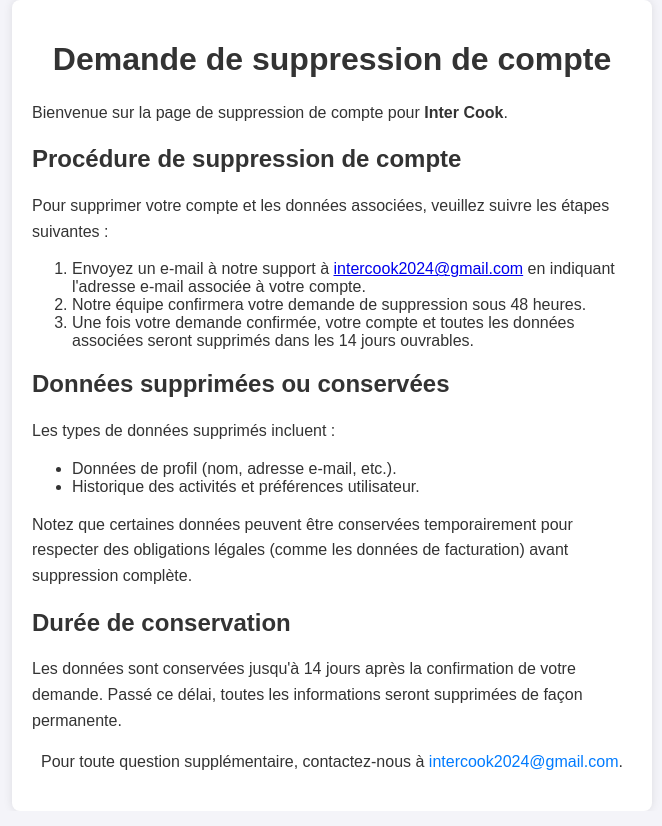
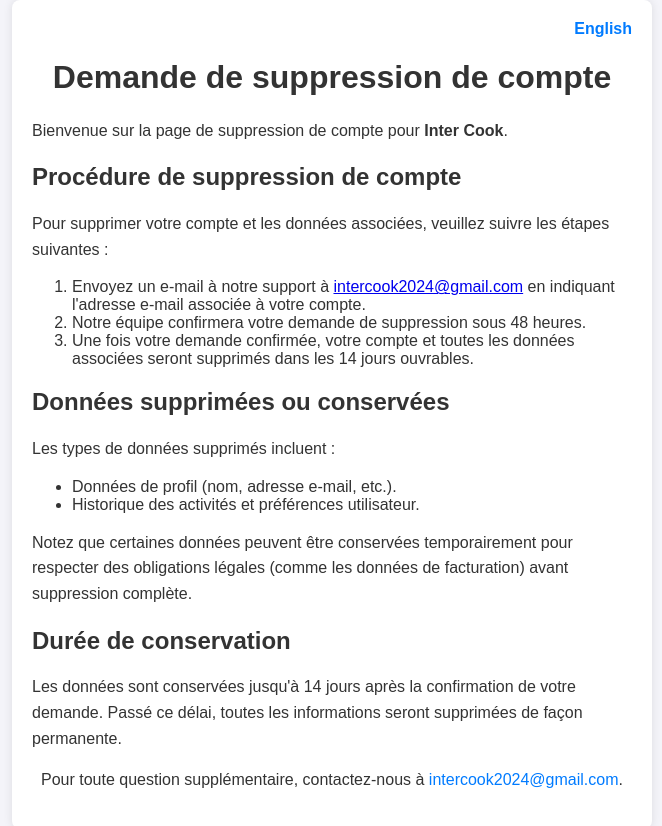
Before and after one commit to intercook2024/intercook-deletion-page, a plain HTML site: page index.html in a window 1280 px wide. Shown: the whole page, without its empty margins (308-970 px from the left). Drawn offline with Linux system fonts and the light colour scheme.

Commit message:
Update index.html

```diff
--- a/index.html
+++ b/index.html
@@ -42,10 +42,22 @@
     .contact-info a:hover {
       text-decoration: underline;
     }
+    .language-switch {
+      text-align: right;
+      margin-bottom: 10px;
+    }
+    .language-switch a {
+      color: #007BFF;
+      text-decoration: none;
+      font-weight: bold;
+    }
   </style>
 </head>
 <body>
   <div class="container">
+    <div class="language-switch">
+      <a href="index-en.html">English</a>
+    </div>
     <h1>Demande de suppression de compte</h1>
     <p>Bienvenue sur la page de suppression de compte pour <strong>Inter Cook</strong>.</p>
 
```
